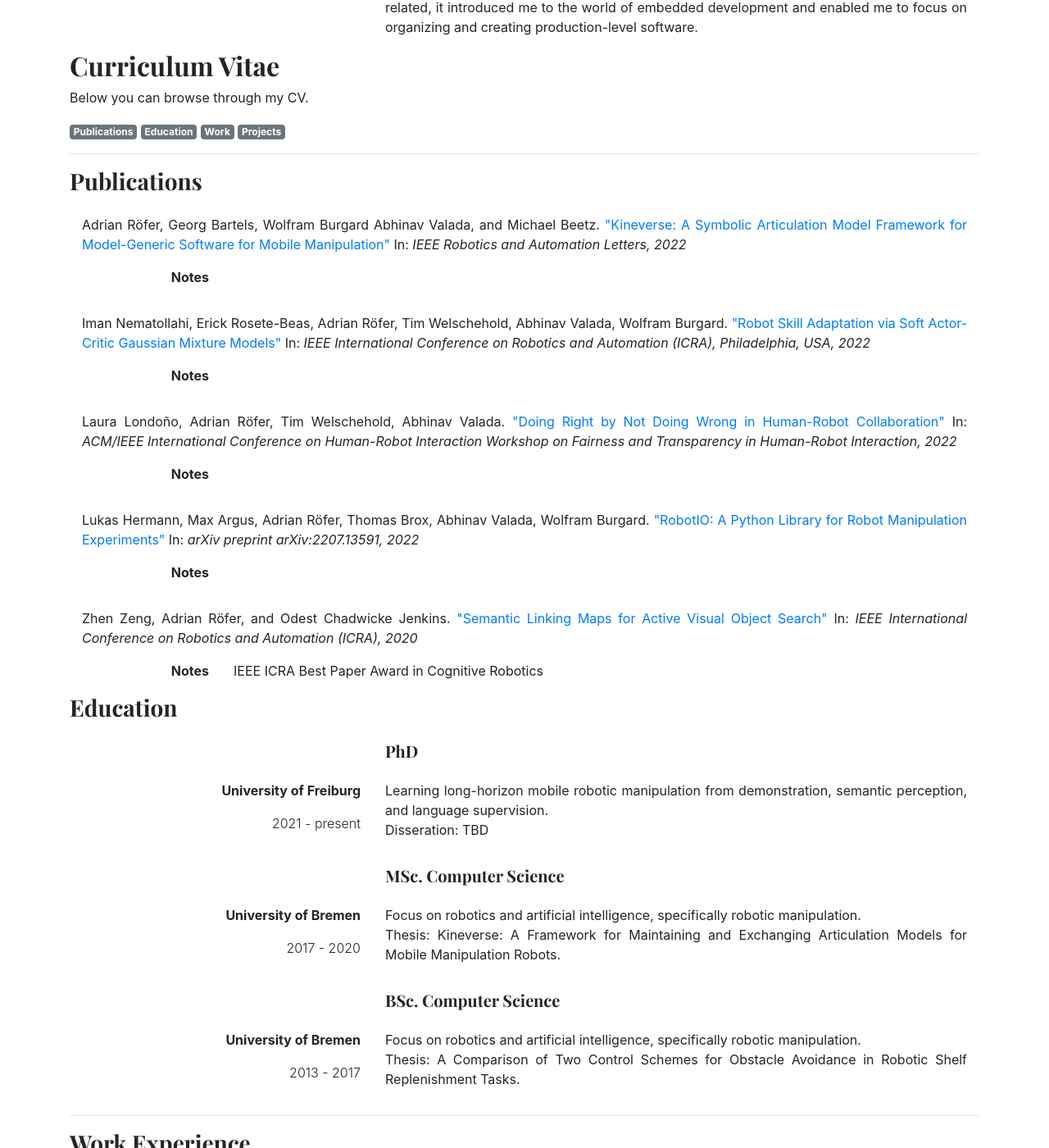
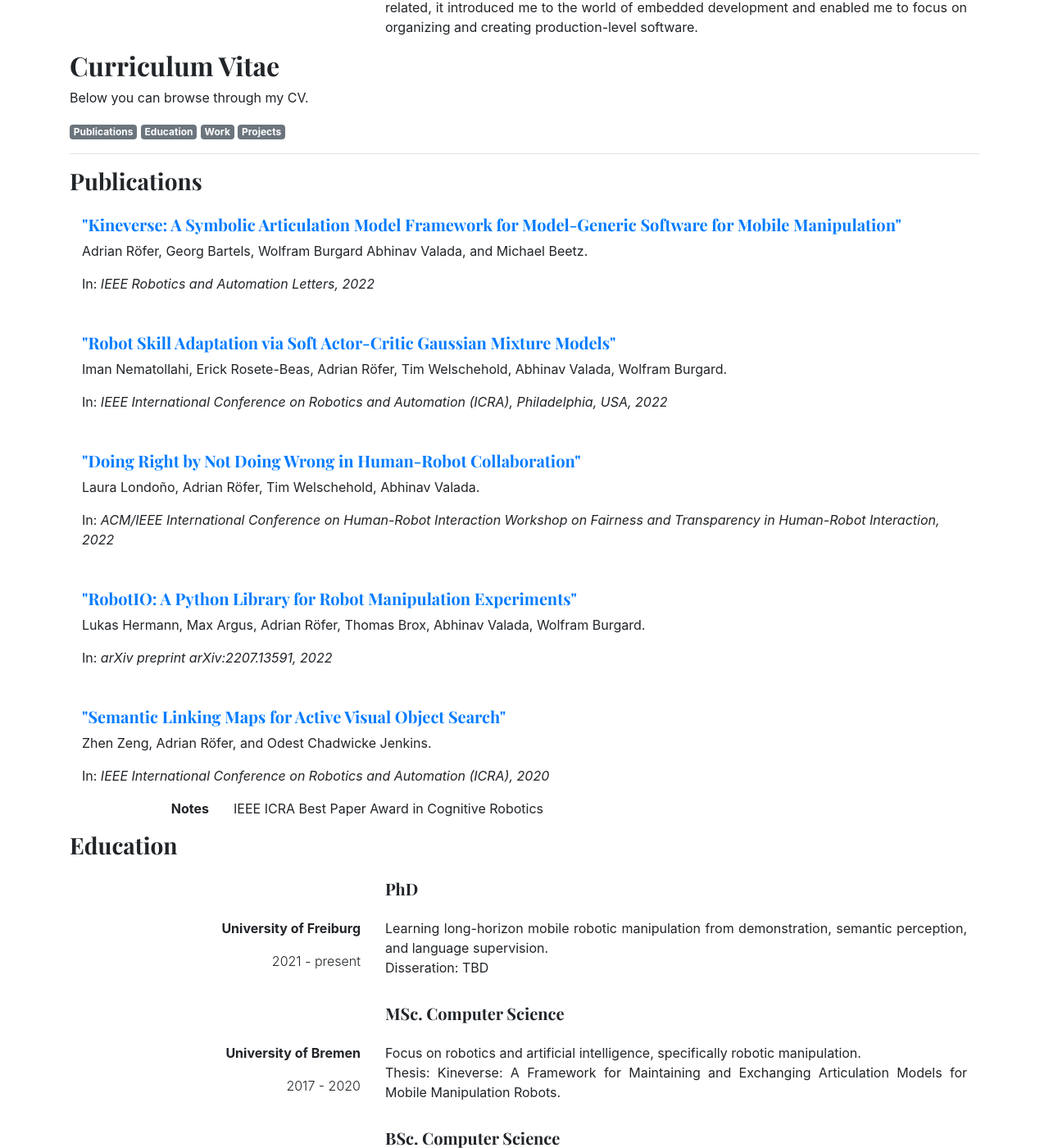
Before and after one commit to ARoefer/personal_site, a Jekyll site: the page built from index.html, in a window 1280 px wide and 1400 px high, scrolled down 716 px. Shown: the whole window at 82% size. Built offline with Jekyll 4.4.1, drawn with Linux system fonts in a browser that asks for light colours; nearby versions of some CDN libraries; some of the changed lines change nothing that is shown.

Commit message:
Changed styling of CV

```diff
--- a/_data/cv.yaml
+++ b/_data/cv.yaml
@@ -17,25 +17,21 @@ Content:
     authors: Adrian Röfer, Georg Bartels, Wolfram Burgard Abhinav Valada, and Michael Beetz
     publication: IEEE Robotics and Automation Letters, 2022
     link: https://arxiv.org/pdf/2012.05362
-    notes: []
 
   - title: Robot Skill Adaptation via Soft Actor-Critic Gaussian Mixture Models
     authors: Iman Nematollahi, Erick Rosete-Beas, Adrian Röfer, Tim Welschehold, Abhinav Valada, Wolfram Burgard
     publication: IEEE International Conference on Robotics and Automation (ICRA), Philadelphia, USA, 2022
     link: https://arxiv.org/abs/2111.13129
-    notes: []
 
   - title: Doing Right by Not Doing Wrong in Human-Robot Collaboration
     authors: Laura Londoño, Adrian Röfer, Tim Welschehold, Abhinav Valada
     publication: ACM/IEEE International Conference on Human-Robot Interaction Workshop on Fairness and Transparency in Human-Robot Interaction, 2022
     link: https://arxiv.org/pdf/2202.02654
-    notes: []
 
   - title: "RobotIO: A Python Library for Robot Manipulation Experiments"
     authors: Lukas Hermann, Max Argus, Adrian Röfer, Thomas Brox, Abhinav Valada, Wolfram Burgard
     publication: arXiv preprint arXiv:2207.13591, 2022
     link: https://arxiv.org/pdf/2207.13591.pdf
-    notes: []
 
   - title: Semantic Linking Maps for Active Visual Object Search
     authors: Zhen Zeng, Adrian Röfer, and Odest Chadwicke Jenkins
--- a/_includes/cv_publication.html
+++ b/_includes/cv_publication.html
@@ -1,10 +1,10 @@
 <div class="row align-items-center py-3">
     <div class="col-sm">
+        <h5><a href="{{ link }}" target="_blank">"{{ title }}"</a></h5>
         <p class="text-justify">
             {{ authors }}.
-            <a href="{{ link }}" target="_blank">"{{ title }}"</a>
-            In: <span class="font-italic">{{ publication }}</span><br>
         </p>
+        <p>In: <span class="font-italic">{{ publication }}</span></p>
         {% if notes %}
             <div class="row align-items-center">
                 <div class="col-2 text-right font-weight-bold">Notes</div>
```
